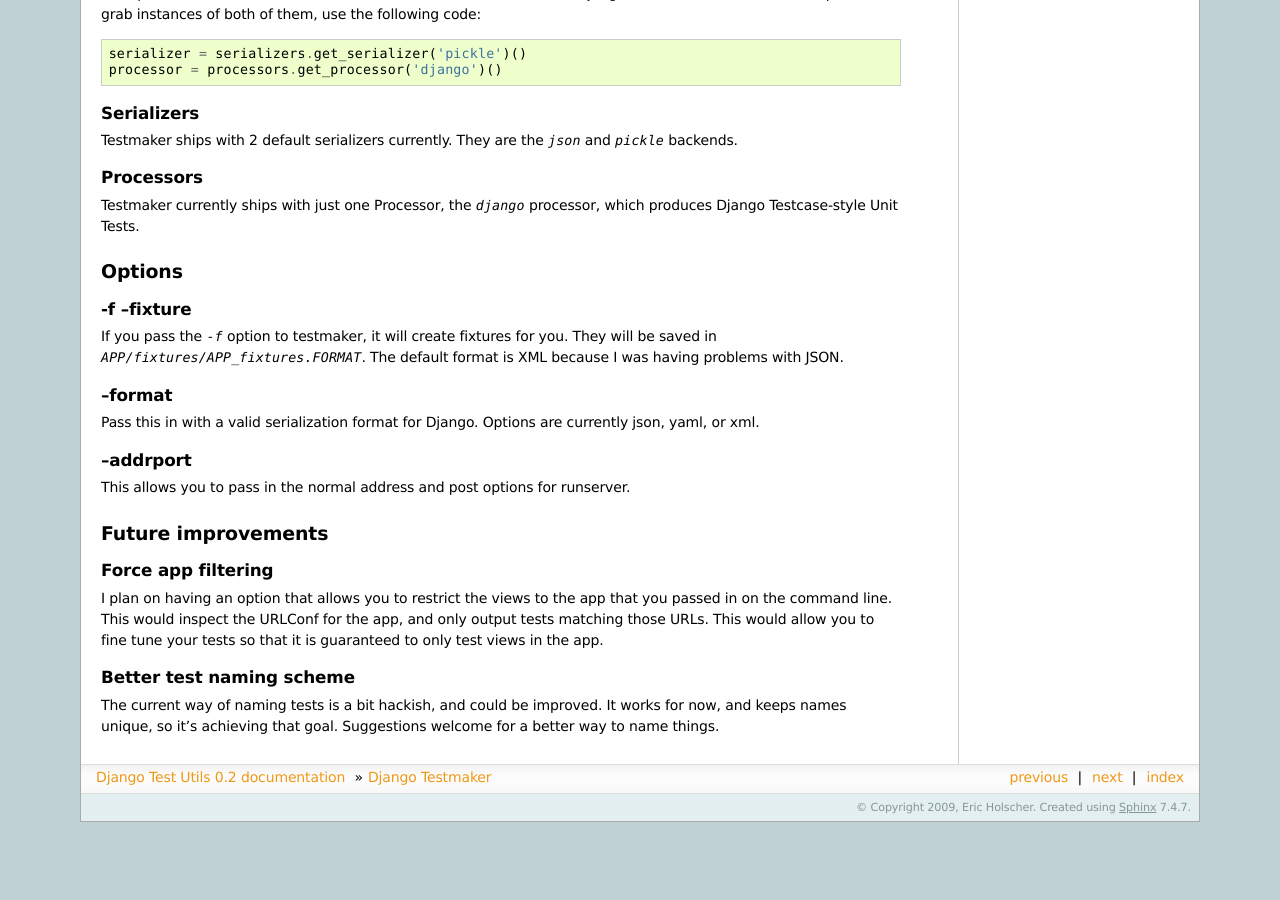
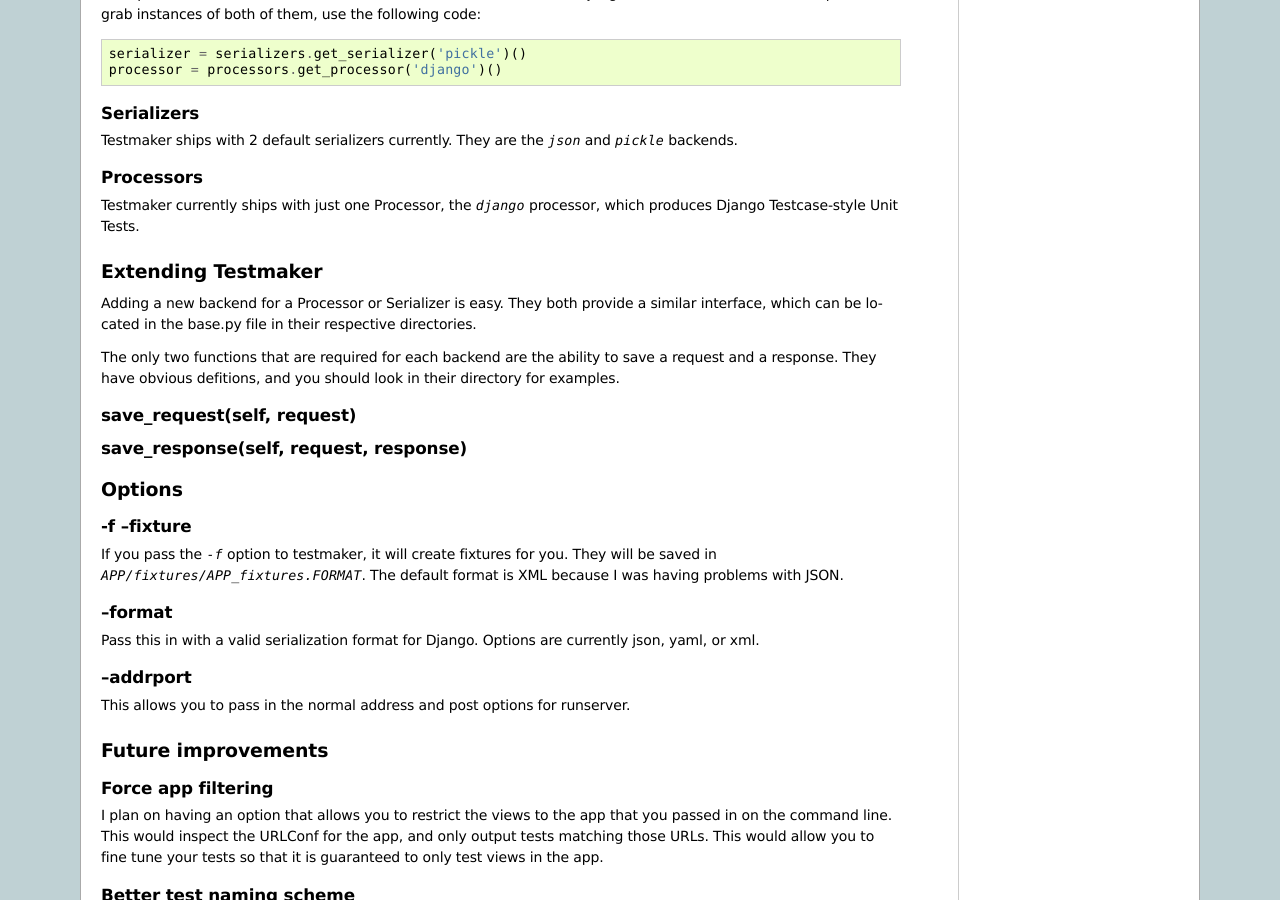
Before and after one commit to ericholscher/django-test-utils, a Sphinx documentation site: the page built from docs/source/testmaker.rst, in a window 1280 px wide and 900 px high, scrolled down 1029 px. Built offline with Sphinx 7.4.7, drawn with Linux system fonts in a browser that asks for light colours; before the commit the page ends 1851 px from its top, so only the background shows below that; some of the changed text lies outside the part shown.

Commit message:
Little more doc cleanup and a hashing out of extending testmaker.

```diff
--- a/docs/source/index.rst
+++ b/docs/source/index.rst
@@ -9,10 +9,10 @@
 -----------
 
 The code for Django-test-utils is available at `Github
-<http://github.com/ericholscher/django-test-utils/tree/master>`__ and
-`Pypi <http://pypi.python.org/pypi/django-test-utils/0.2>`__.
+<http://github.com/ericholscher/django-test-utils/tree/master>`_ and
+`Pypi <http://pypi.python.org/pypi/django-test-utils/0.2>`_.
 
-If you have any questions, please contact `Eric Holscher <http://ericholscher.com>`__ at eric@ericholscher.com
+If you have any questions, please contact `Eric Holscher <http://ericholscher.com>`_ at eric@ericholscher.com
 
 Contents
 --------
--- a/docs/source/testmaker.rst
+++ b/docs/source/testmaker.rst
@@ -89,6 +89,20 @@
 
 Testmaker currently ships with just one Processor, the `django` processor, which produces Django Testcase-style Unit Tests.
 
+Extending Testmaker
+===================
+
+Adding a new backend for a Processor or Serializer is easy. They both provide a similar interface, which can be located in the base.py file in their respective directories.
+
+The only two functions that are required for each backend are the ability to save a request and a response. They have obvious defitions, and you should look in their directory for examples.
+
+save_request(self, request)
+---------------------------
+
+save_response(self, request, response)
+--------------------------------------
+
+
 Options
 =======
 
```
